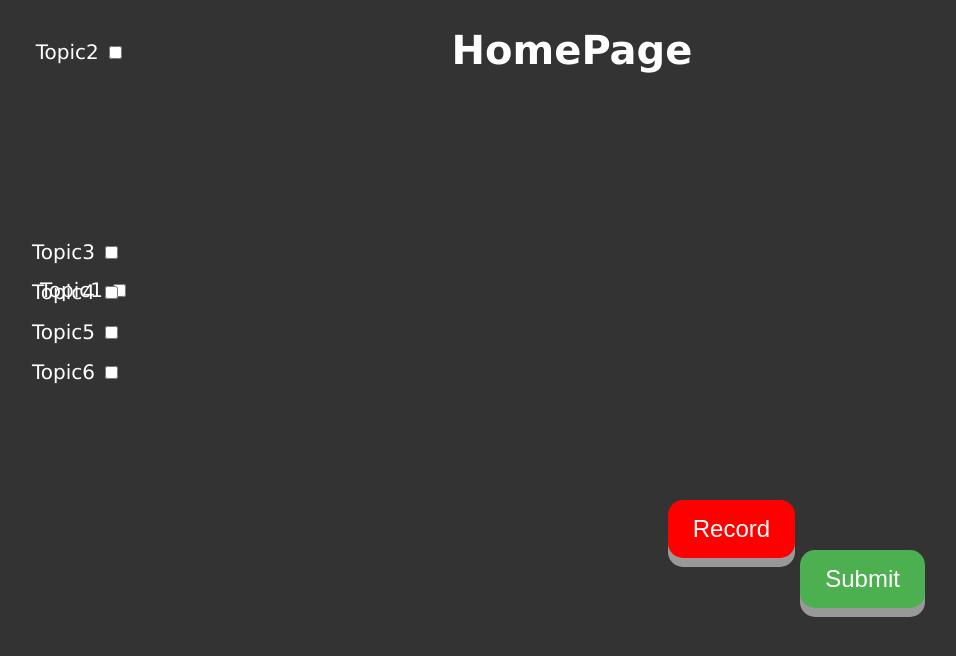
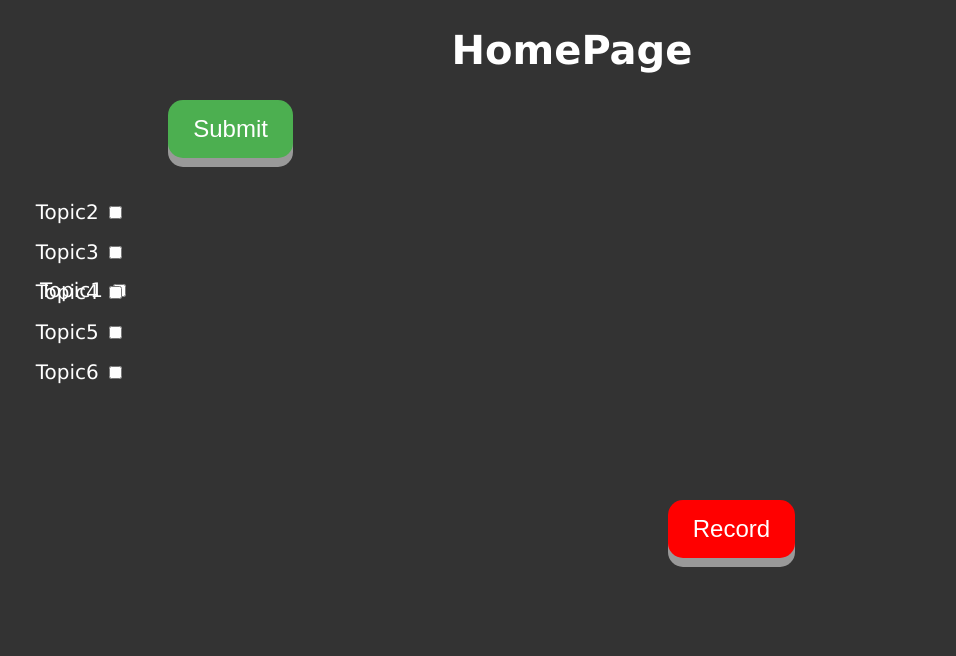
Before and after one commit to TAMAJJJ/ArgCoach, a PHP site: page /debaterhomepage.html in a window 1280 px wide. Shown: the top 656 px of the page, without its empty margins (68-1024 px from the left). Run offline with PHP 8.4, Linux system fonts and the light colour scheme.

Commit message:
Update debater_homepage.css

```diff
--- a/css/debater_homepage.css
+++ b/css/debater_homepage.css
@@ -2,7 +2,7 @@ h1{text_align:center;}
 #Submit {top:450px;
   left:50%;
   left-margin:-12.5px;
-  position:relative;
+
   padding: 15px 25px;
   font-size: 24px;
   text-align: center;
@@ -53,30 +53,30 @@ h1{text_align:center;}
 #Topic2{
 position:absolute;
 
-	top:40px;
+	top:200px;
 font-size: 20px;
 
 }
 #Topic3{
-position:fixed;
-	left:100px;
+position:absolute;
+
 	top:240px;
 font-size: 20px;
 }
 #Topic4{
-position:fixed;
-	left:100px;
+position:absolute;
+
 	top:280px;
 font-size: 20px;
 }
 #Topic5{
-position:fixed;
-	left:100px;
+position:absolute;
+
 	top:320px;
 font-size: 20px;
 }
 #Topic6{
- position:fixed;
-	left:100px;
+ position:absolute;
+
 	top:360px;
 	font-size:20px}
```
